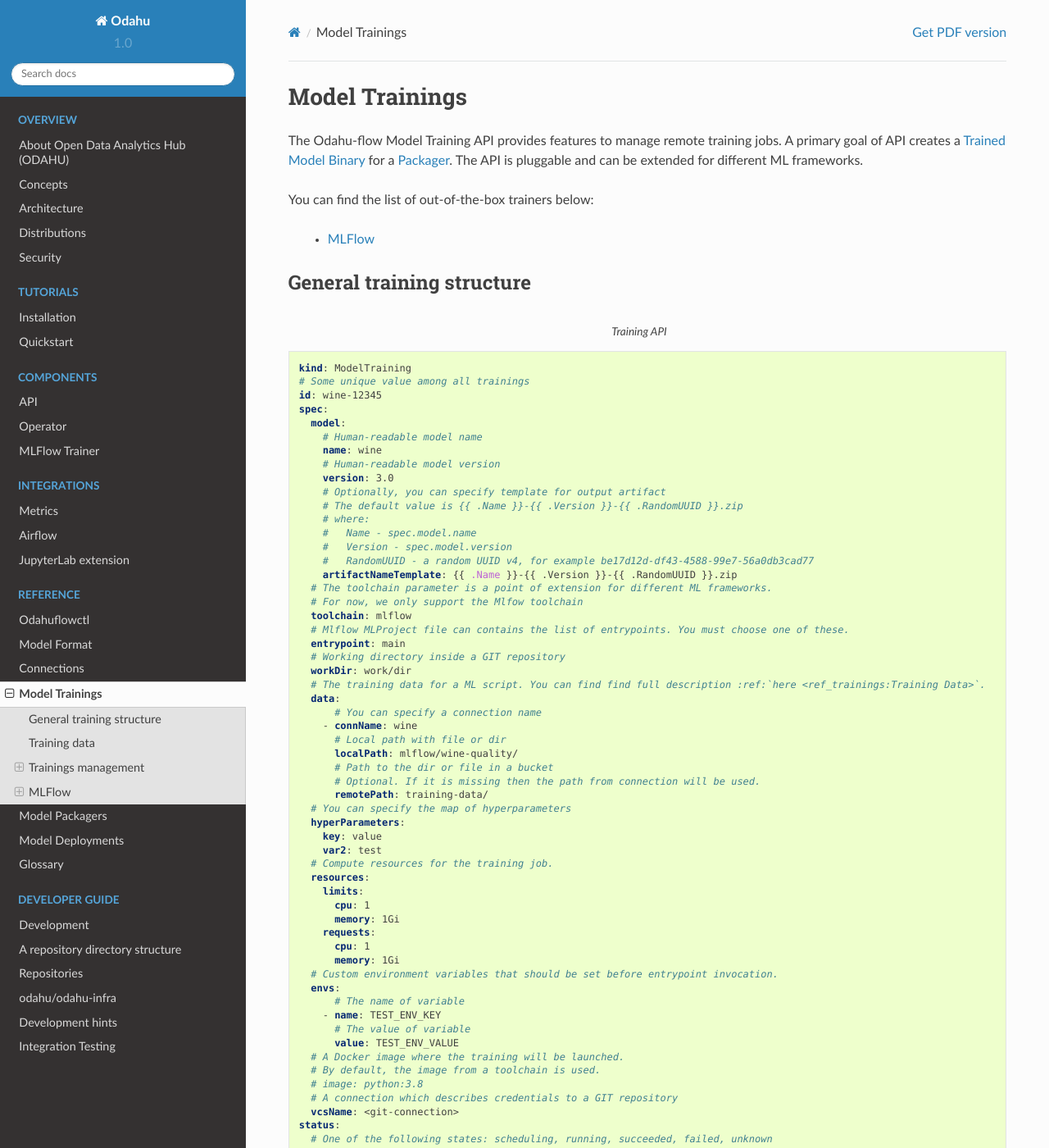
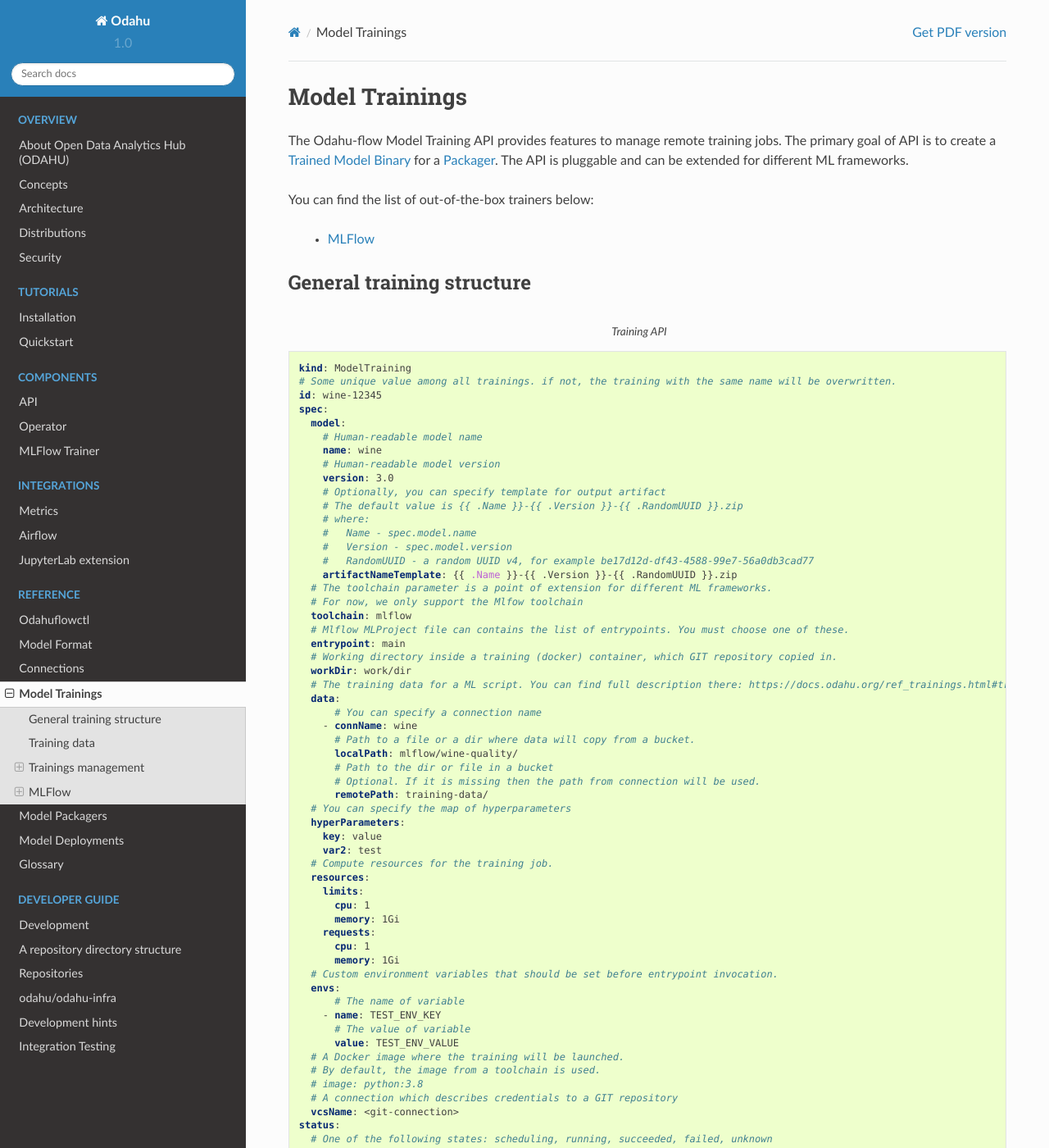
Before and after one commit to odahu/odahu-docs, a Sphinx documentation site: the page built from source/ref_trainings.rst, in a window 1280 px wide and 1400 px high. Shown: the whole window at 82% size. Built offline with Sphinx 7.4.7 and the Read the Docs theme 2.0.0, drawn with Linux system fonts in a browser that asks for light colours; formulas are drawn with MathJax 3; some of the changed text lies outside the part shown.

Commit message:
added prerequisites and minor fixes (#55)
* adding prerequisites to docs for GUI and CLI; updated url
* updates to Model Trainings
* a minor alteration to Tutorial wine

```diff
--- a/source/gen_distros.rst
+++ b/source/gen_distros.rst
@@ -49,7 +49,7 @@
 Python packages
 ---------------
 
-- Release versions of Python packages are on PyPi in project `odahu <https://pypi.org/project/odahu/>`_.
+- Release versions of Python packages are on PyPi: `odahu <https://pypi.org/search/?q=odahu>`_.
 
 .. csv-table::
    :header: "Package name", "Repository", "Description"
--- a/source/int_jupyterlab_extension.rst
+++ b/source/int_jupyterlab_extension.rst
@@ -7,6 +7,12 @@
 ***********************
 Installation
 ***********************
+
+**Prerequisites**:
+
+-  Python 3.6 or higher
+-  Jupyterlab GUI
+-  Preferable to use Google Chrome or Mozilla Firefox browsers
 
 To install the extension, perform the following steps:
 
--- a/source/ref_trainings.rst
+++ b/source/ref_trainings.rst
@@ -3,7 +3,7 @@
 ######################
 
 The Odahu-flow Model Training API provides features to manage remote training jobs.
-A primary goal of API creates a :term:`Trained Model Binary` for a :term:`Packager`.
+The primary goal of API is to create a :term:`Trained Model Binary` for a :term:`Packager`.
 The API is pluggable and can be extended for different ML frameworks.
 
 You can find the list of out-of-the-box trainers below:
@@ -18,7 +18,7 @@
     :caption: Training API
 
     kind: ModelTraining
-    # Some unique value among all trainings
+    # Some unique value among all trainings. if not, the training with the same name will be overwritten.
     id: wine-12345
     spec:
       model:
@@ -38,13 +38,13 @@
       toolchain: mlflow
       # Mlflow MLProject file can contains the list of entrypoints. You must choose one of these.
       entrypoint: main
-      # Working directory inside a GIT repository
+      # Working directory inside a training (docker) container, which GIT repository copied in.
       workDir: work/dir
-      # The training data for a ML script. You can find find full description :ref:`here <ref_trainings:Training Data>`.
+      # The training data for a ML script. You can find full description there: https://docs.odahu.org/ref_trainings.html#training-data
       data:
           # You can specify a connection name
         - connName: wine
-          # Local path with file or dir
+          # Path to a file or a dir where data will copy from a bucket.
           localPath: mlflow/wine-quality/
           # Path to the dir or file in a bucket
           # Optional. If it is missing then the path from connection will be used.
@@ -161,6 +161,12 @@
 
     odahuflowctl train create -f train.yaml
 
+* Reruning a training from `train.yaml` file:
+
+.. code-block:: bash
+
+    odahuflowctl train edit -f train.yaml
+
 * All training commands and documentation:
 
 .. code-block:: bash
--- a/source/tutorials_installation.rst
+++ b/source/tutorials_installation.rst
@@ -5,6 +5,7 @@
 
 In particular:
 
+-  Python 3.6 or higher; to install :ref:`JupyterLab extension <int_jupyterlab_extension:Jupyterlab extension>` or :ref:`ref_odahuflowctl:odahuflowctl` which are interfaces for interacting with Odahu-flow cluster.
 -  Kubernetes cluster to perform base and accessory ODAHU services in it, as well as models training, packaging and deployment processes.
    To be able to use ODAHU services, minimum version of your Kubernetes cluster must be at least `1.13 <https://v1-13.docs.kubernetes.io/docs/setup/release/notes/>`__.
 -  object storage to store models training artifacts and get input data for models (:ref:`ref_connections:S3`, :ref:`ref_connections:Google Cloud Storage`, :ref:`ref_connections:Azure Blob storage` are supported)
--- a/source/tutorials_wine.rst
+++ b/source/tutorials_wine.rst
@@ -217,7 +216,7 @@
 .. code-block:: console
 
    $ mkdir ./data
-   $ wget https://archive.ics.uci.edu/ml/machine-learning-databases/wine-quality/winequality-red.csv -O ./data/wine-quality.csv
+   $ wget https://raw.githubusercontent.com/odahu/odahu-examples/develop/mlflow/sklearn/wine/data/wine-quality.csv -O ./data/wine-quality.csv
 
 After this step the project folder should look like this:
 
@@ -430,7 +429,7 @@
        limits:
           cpu: 4
           memory: 4Gi
-        requests:
+       requests:
           cpu: 2
           memory: 2Gi
       vcsName: odahu-flow-tutorial
```
Also changed, not shown: other parts of source/tutorials_wine.rst (+0 -1 lines), source/ref_odahuflowctl.md (+4 -0 lines).
